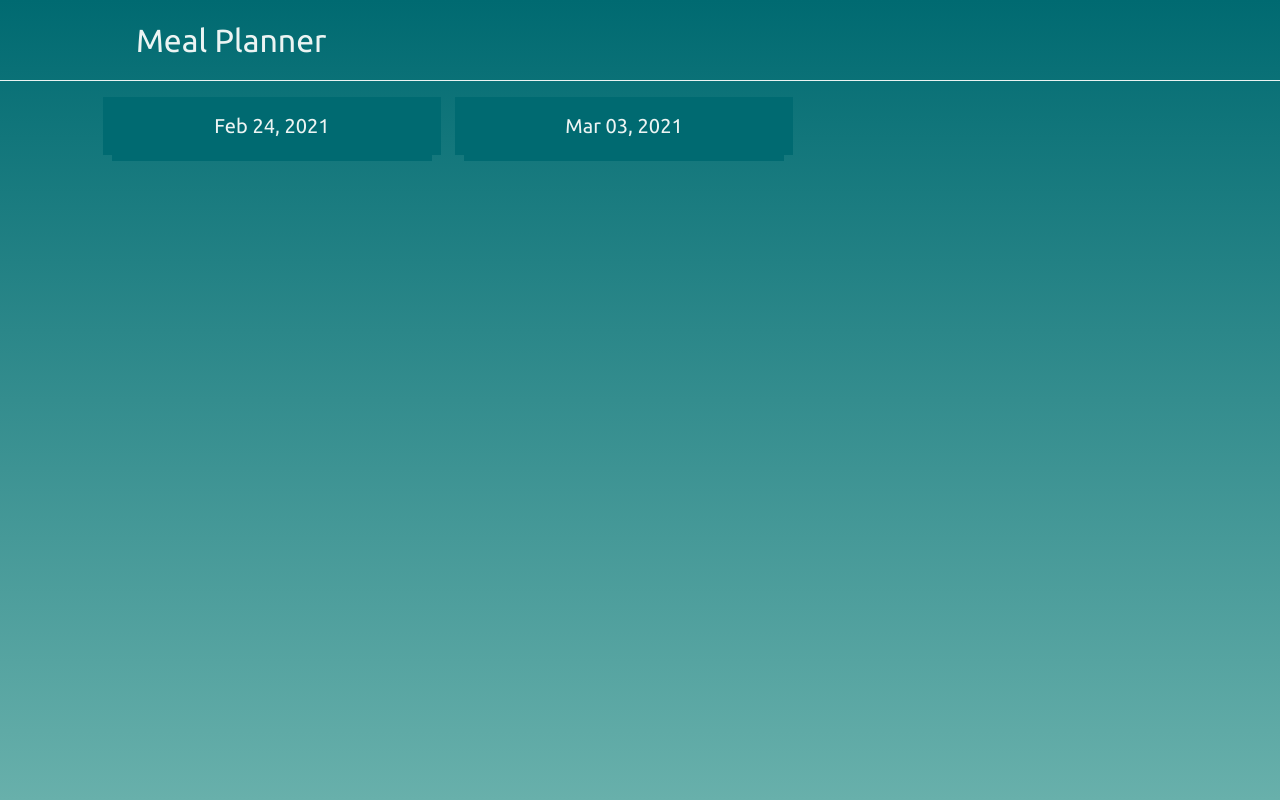
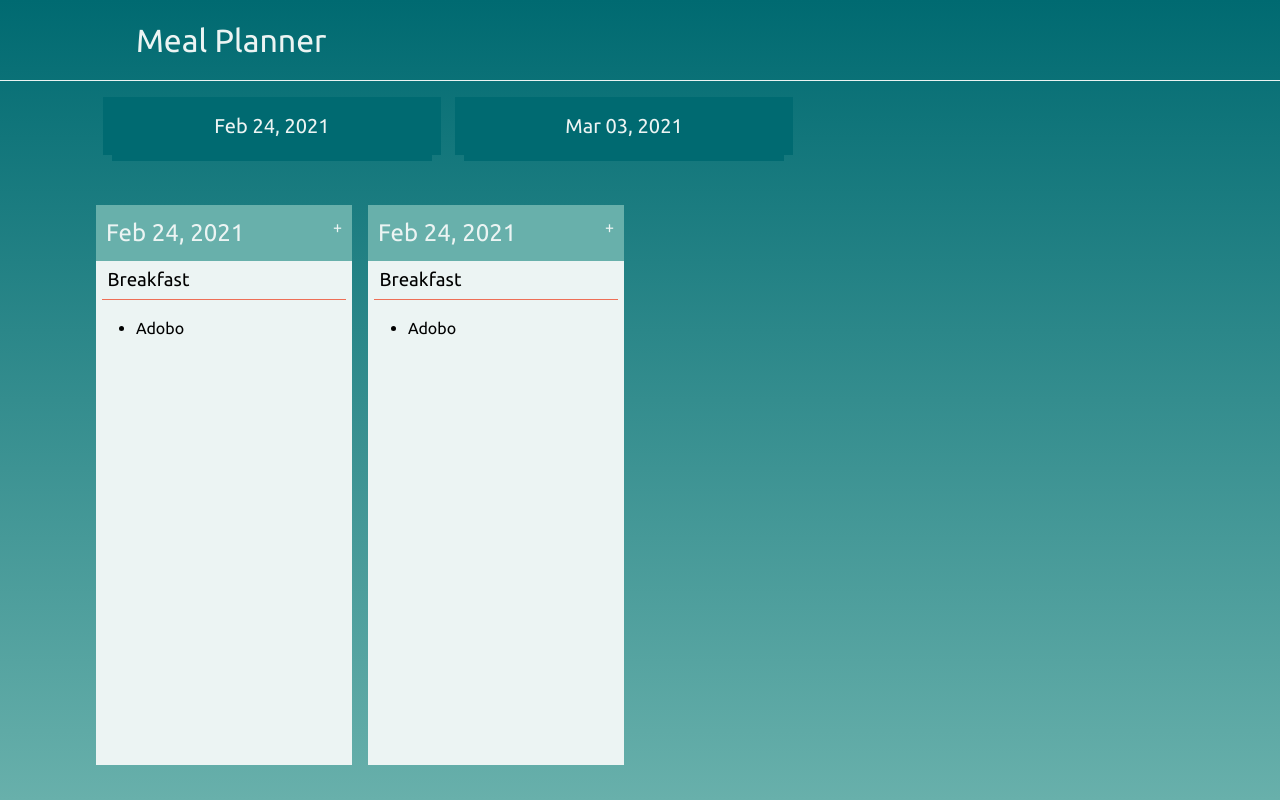
Before and after one commit to liampc/meal-planner, a React (Create React App) app: page / in a window 1280 px wide. Built offline with nearby package versions, Linux system fonts and the light colour scheme.

Commit message:
add card display

```diff
--- a/src/App.scss
+++ b/src/App.scss
@@ -28,7 +28,7 @@ body {
 }
 
 
-h1, h1, h3 {
+h1, h2, h3 {
     font-weight: $font-reg;
     margin: 0;
 }
--- /dev/null
+++ b/src/components/Main/Card.js
@@ -0,0 +1,24 @@
+import React from 'react'
+
+import './_card.scss'
+
+function Card(){
+
+    return (
+        <div className="card">
+            <div className="card__header">
+                <h2>Feb 24, 2021</h2>
+                <span>+</span>
+            </div>
+            <h3 className="card__subheader">Breakfast</h3>
+            <div className="card__list">
+                <ul>
+                    <li>Adobo</li>
+                </ul>
+            </div>
+        </div>
+    )
+}
+
+
+export default Card
--- a/src/components/Main/Main.js
+++ b/src/components/Main/Main.js
@@ -2,6 +2,7 @@ import React, {useState, useEffect} from 'react'
 import './_main.scss';
 import DatePicker from "react-datepicker";
 import "react-datepicker/dist/react-datepicker.css";
+import Card from './Card'
 
 function Main(){
 
@@ -91,7 +92,10 @@ function Main(){
                     <span className="endDate increment"></span>
                 </div>
             </div>
-
+            <div className="planner">
+                <Card />
+                <Card />
+            </div>
 
         </main>
     )
--- /dev/null
+++ b/src/components/Main/_card.scss
@@ -0,0 +1,40 @@
+@import '../../styles/abstracts';
+
+
+.card {
+    background-color: $VeryLightBlue;
+    color: black;
+    flex: 1;
+    margin-bottom: 1rem;
+    max-height: 11rem;
+    overflow-y: hidden;
+
+
+    @include breakpoint-up('large'){
+        max-width: 16rem;
+        min-height: 35rem;
+        margin-bottom: 1rem;
+        margin-right: 1rem;
+    }
+
+    &__header {
+        background-color: $BlueGreen;
+        color: $VeryLightBlue;
+        padding: 10px;
+        display: flex;
+        justify-content: space-between;
+
+    }
+
+    &__subheader {
+        margin: 0 auto;
+        width: 95%;
+        padding: 5px;
+        border-bottom: 1px solid $Orange;
+
+    }
+
+    &__list {
+
+    }
+}
--- a/src/components/Main/_main.scss
+++ b/src/components/Main/_main.scss
@@ -77,3 +77,17 @@
     }
 
 }
+
+
+
+.planner {
+    margin-top: 2.75rem;
+    display: flex;
+    flex-direction: column;
+
+    @include breakpoint-up('large'){
+        flex-direction: row;
+    }
+
+
+}
```
Also changed, not shown: 1 other file (tests, documents, lock files or other folders).
